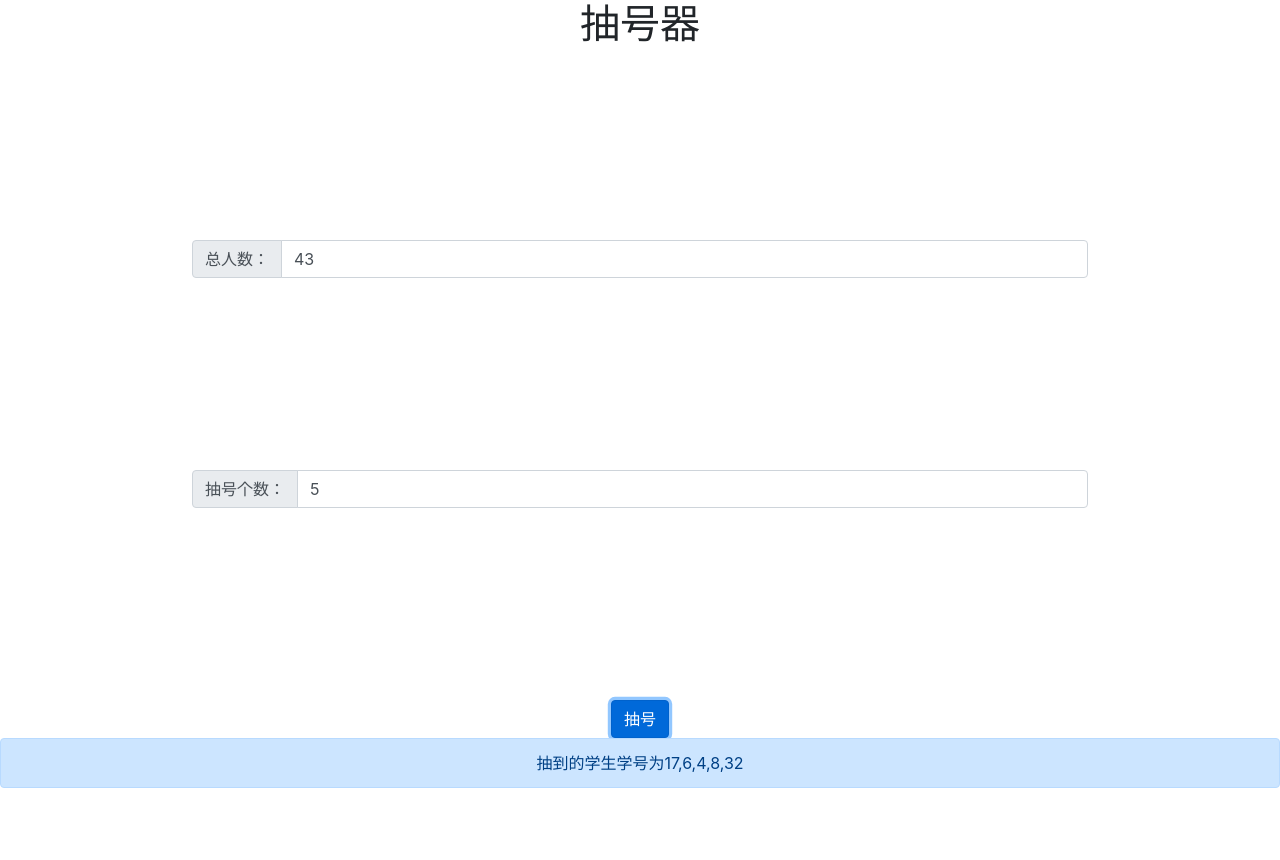
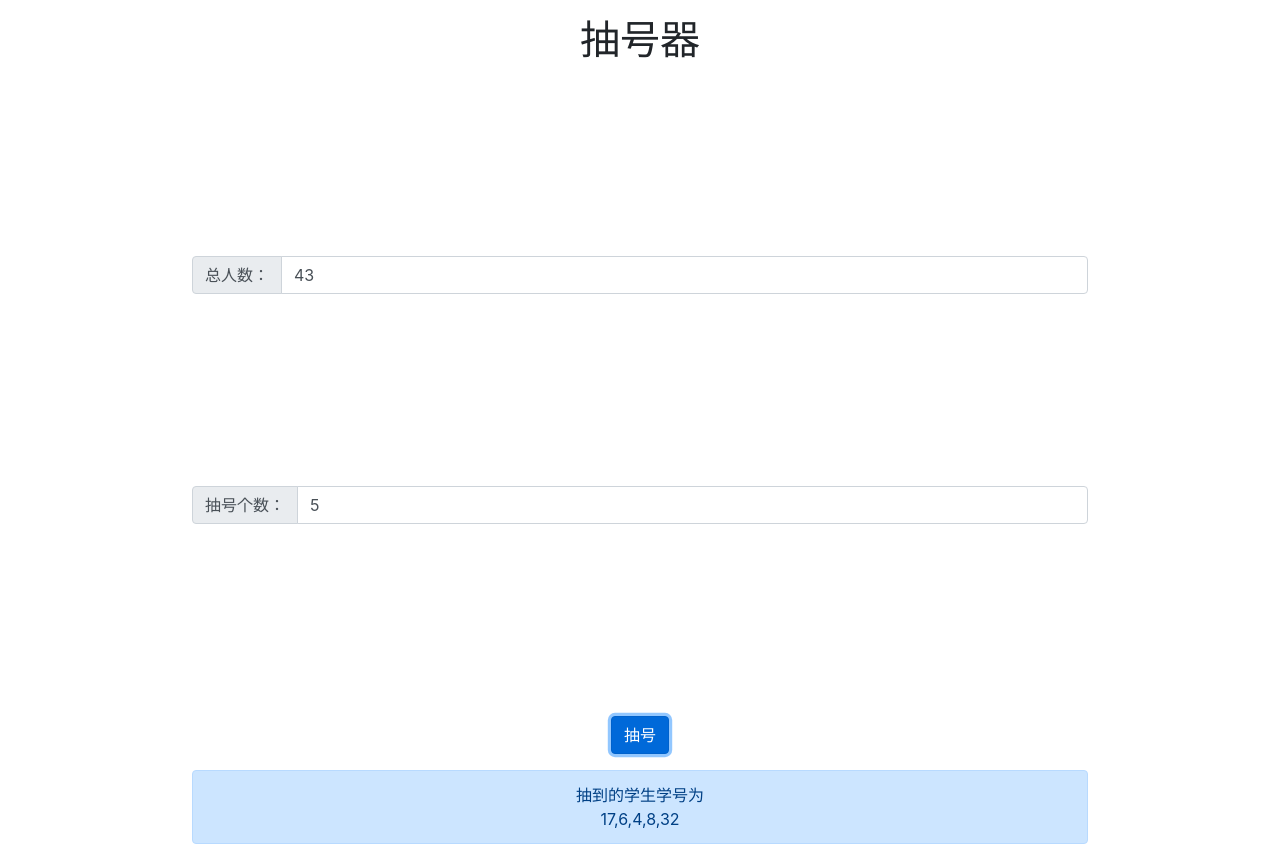
Before and after one commit to stepbystepcode/Lottery, a plain HTML site: page index.html in a window 1280 px wide. Both pictures are taken after a click on the button "抽号". Before the commit the page ends 804 px from the top, so only its background shows below. Drawn offline with Linux system fonts and the light colour scheme.

Commit message:
version 1.1

```diff
--- a/index.html
+++ b/index.html
@@ -26,7 +26,7 @@
       aria-describedby="addon-wrapping" name="amount" id="amount" value="5">
   </div>
   <button onclick="start()" type="button" class="btn btn-primary">抽号</button>
-  <div id="result" class="alert alert-primary"></div>
+  <div id="result" class="alert alert-primary" style="display: none;"></div>
   <script src="./jquery.slim.min.js"></script>
   <script src="./popper.min.js"></script>
   <script src="./bootstrap.min.js"></script>
--- a/main.js
+++ b/main.js
@@ -10,5 +10,6 @@ let start = () => {
       i++;
     }
   }
-  document.querySelector("#result").innerHTML = "抽到的学生学号为" + arr;
+  document.querySelector("#result").style.display = "block";
+  document.querySelector("#result").innerHTML = "抽到的学生学号为<br>" + arr;
 }
--- a/style.css
+++ b/style.css
@@ -16,3 +16,13 @@ label {
 input,textarea{
   vertical-align: top;
 }
+h1{
+  margin: 1rem;
+}
+button{
+  margin-bottom: 1rem;
+}
+#result{
+  width: 70%;
+  margin-left: 15%;
+}
```
